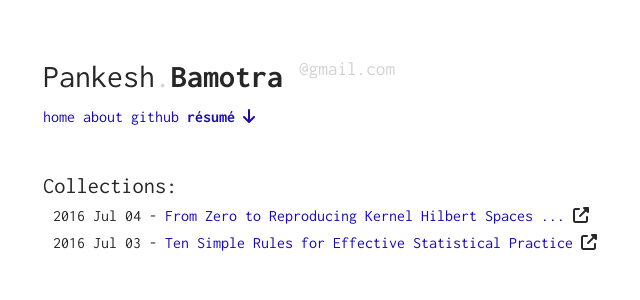
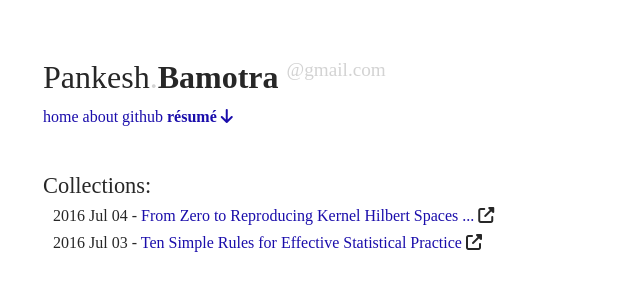
Before and after one commit to pbamotra/sciontist, a Jekyll site: the page built from index.html, in a window 1280 px wide. Shown: the top 300 px of the page, without its empty margins (297-937 px from the left). Built offline with Jekyll 4.4.1, drawn with Linux system fonts in a browser that asks for light colours; nearby versions of some CDN libraries.

Commit message:
changed font - Domine

```diff
--- a/_layouts/default.html
+++ b/_layouts/default.html
@@ -19,7 +19,7 @@
     {% endif %}
 
     <link rel="icon" href="/assets/img/favicon.png">
-    <link href='https://fonts.googleapis.com/css?family=Inconsolata:400,700' rel='stylesheet' type='text/css'>
+    <link href='https://fonts.googleapis.com/css?family=Domine:400,700' rel='stylesheet' type='text/css'>
     <link rel="stylesheet" type="text/css" href="/assets/css/main.css">
     <script src="https://use.fontawesome.com/81b65cc738.js"></script>
 </head>
```
